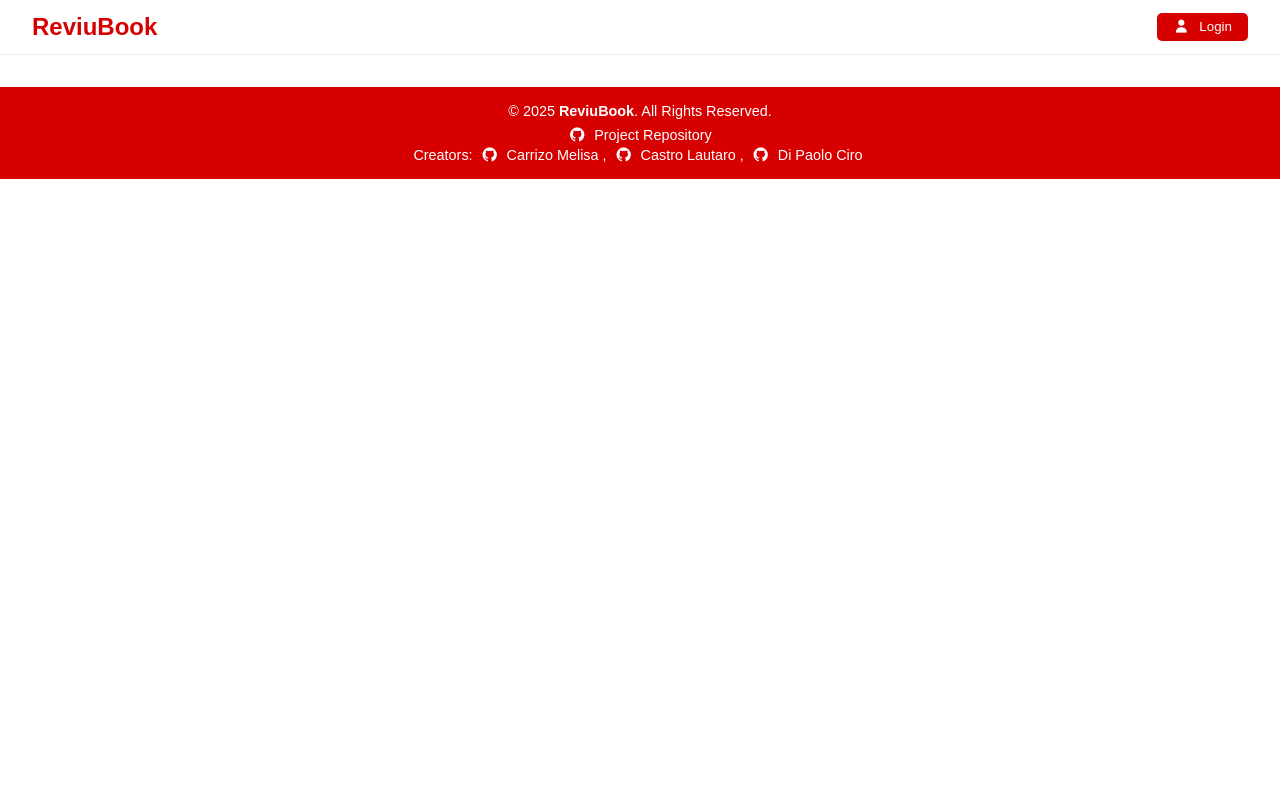
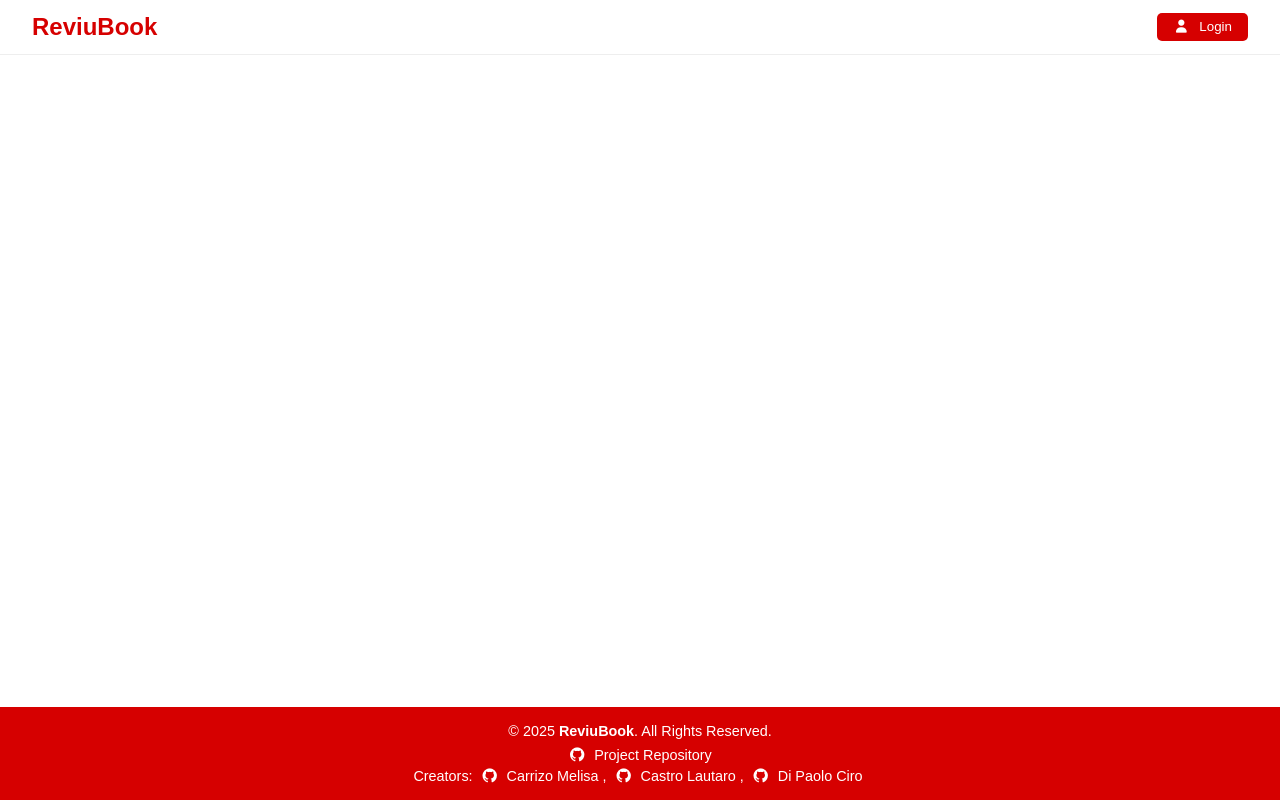
Before and after one commit to Melisa-Carrizo/ReviuBook, an Angular app: page / in a window 1280 px wide. Built offline with nearby package versions, Linux system fonts and the light colour scheme.

Commit message:
Fijando el footer al final del viewport

```diff
--- a/src/app/shared/components/footer/footer/footer.css
+++ b/src/app/shared/components/footer/footer/footer.css
@@ -33,3 +33,9 @@
 .footer i {
   margin-right: 4px;
 }
+
+.footer {
+    position: fixed;
+    bottom: 0;
+    width: 100%;
+}
```
